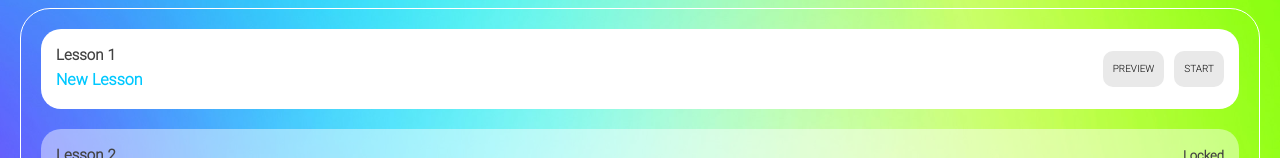
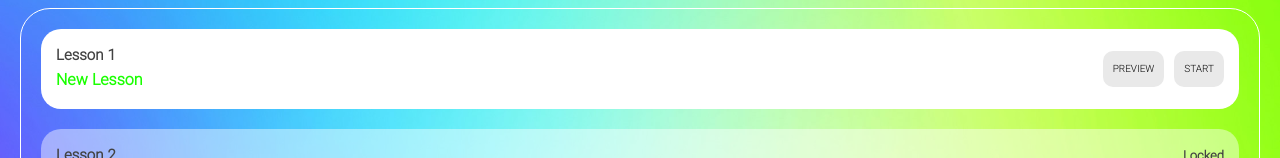
Before and after one commit to Mohamad-js/Language-Learning-App, a Next.js app: page /b1 in a window 1280 px wide. Shown: the part 228-386 px from the top of the page. Built offline with nearby package versions, Linux system fonts and the light colour scheme.

Commit message:
Theme Changes

```diff
--- a/src/app/(no-layout)/a1/a1.module.css
+++ b/src/app/(no-layout)/a1/a1.module.css
@@ -90,7 +90,7 @@
                }
 
                .newLesson {
-                  color: rgb(255, 0, 183);
+                  color: rgb(255, 85, 207);
                   font-weight: 700;
                }
 
@@ -116,7 +116,7 @@
 
             .lessonDone {
                font-size: 13px;
-               color: rgb(255, 0, 183);
+               color: rgb(255, 85, 207);
                font-weight: 700;
                display: flex;
                align-items: center;
--- a/src/app/(no-layout)/a2/a2.module.css
+++ b/src/app/(no-layout)/a2/a2.module.css
@@ -91,7 +91,7 @@
                }
 
                .newLesson {
-                  color: rgb(255, 0, 251);
+                  color: rgb(169, 0, 166);
                   font-weight: 700;
                }
 
@@ -117,7 +117,7 @@
 
             .lessonDone {
                font-size: 13px;
-               color: rgb(255, 0, 251);
+               color: rgb(169, 0, 166);
                font-weight: 700;
                display: flex;
                align-items: center;
--- a/src/app/(no-layout)/b1/b1.module.css
+++ b/src/app/(no-layout)/b1/b1.module.css
@@ -90,7 +90,7 @@
                }
 
                .newLesson {
-                  color: rgb(0, 200, 255);
+                  color: rgb(26, 255, 0);
                   font-weight: 700;
                }
 
@@ -116,7 +116,7 @@
 
             .lessonDone {
                font-size: 13px;
-               color: rgb(0, 200, 255);
+               color: rgb(0, 204, 255);
                font-weight: 700;
                display: flex;
                align-items: center;
--- a/src/app/(no-layout)/b2/b2.module.css
+++ b/src/app/(no-layout)/b2/b2.module.css
@@ -92,7 +92,7 @@
                }
 
                .newLesson {
-                  color: rgb(0, 181, 84);
+                  color: rgb(0, 255, 145);
                   font-weight: 700;
                }
 
@@ -118,7 +118,7 @@
 
             .lessonDone {
                font-size: 13px;
-               color: rgb(0, 255, 98);
+               color: rgb(0, 255, 145);
                font-weight: 700;
                display: flex;
                align-items: center;
```
